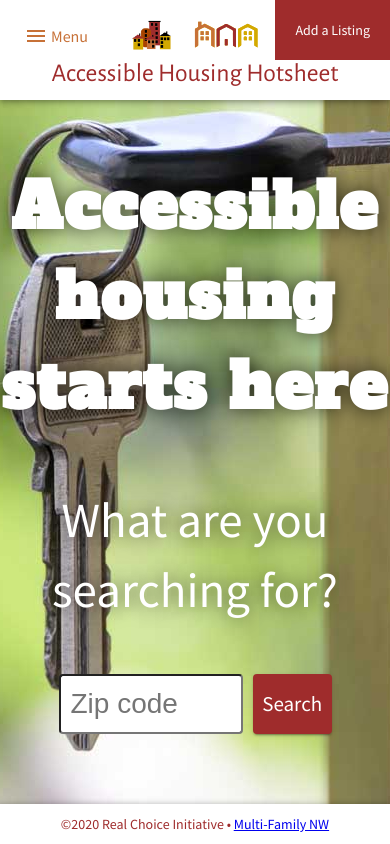
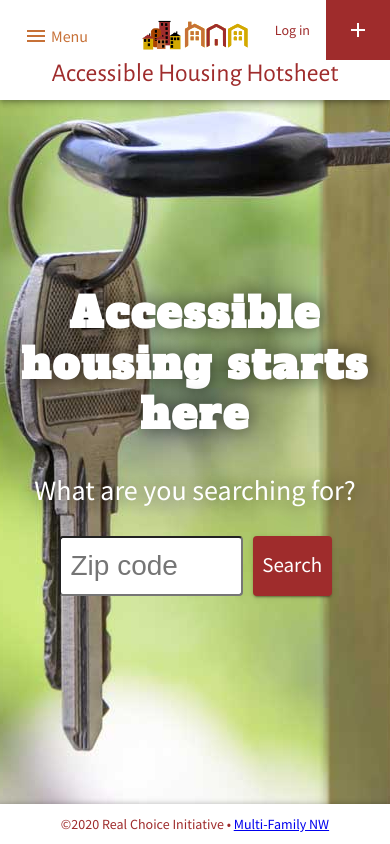
Before and after one commit to rifkegribenes/accessible-housing-app, a React (Create React App) app in the folder client/: page / in a window 390 px wide. Built offline with nearby package versions, Linux system fonts and the light colour scheme; what redux-api-middleware would draw is missing.

Commit message:
add login link

```diff
--- a/client/src/App.js
+++ b/client/src/App.js
@@ -154,13 +154,22 @@ const styles = theme => ({
     letterSpacing: "2px",
     color: "white",
     textShadow: "0 0 20px rgba(0, 0, 0, 0.63)",
-    textAlign: "center"
+    textAlign: "center",
+    [theme.breakpoints.down("sm")]: {
+      fontSize: "3em",
+      lineHeight: 1.2,
+      marginTop: 40
+    }
   },
   heroSubhead: {
     fontSize: "3.5em",
     color: "white",
     textShadow: "0 0 20px rgba(0, 0, 0, 0.63)",
-    textAlign: "center"
+    textAlign: "center",
+    [theme.breakpoints.down("sm")]: {
+      fontSize: "2em",
+      lineHeight: 1.2
+    }
   },
   heroForm: {
     width: "70vw",
--- a/client/src/containers/NavBar.jsx
+++ b/client/src/containers/NavBar.jsx
@@ -3,6 +3,8 @@ import { Link, withRouter } from "react-router-dom";
 import { connect } from "react-redux";
 import PropTypes from "prop-types";
 
+// import useMediaQuery from '@material-ui/core/useMediaQuery';
+import withWidth, { isWidthUp } from "@material-ui/core/withWidth";
 import { withStyles } from "@material-ui/core/styles";
 import AppBar from "@material-ui/core/AppBar";
 import Toolbar from "@material-ui/core/Toolbar";
@@ -15,13 +17,16 @@ import MenuItem from "@material-ui/core/MenuItem";
 import ListItemText from "@material-ui/core/ListItemText";
 import Slide from "@material-ui/core/Slide";
 import Avatar from "@material-ui/core/Avatar";
+import AddIcon from "@material-ui/icons/Add";
 
 import { skip } from "../utils";
 import rci_logo from "../img/RCI_140x100.png";
 import mfnw_logo from "../img/mfnw-red.svg";
 // import { openSnackbar } from "./Notifier";
 
-// const BASE_URL = process.env.REACT_APP_BASE_URL;
+// import theme from "../styles/theme";
+
+const BASE_URL = process.env.REACT_APP_BASE_URL;
 
 const styles = theme => ({
   root: {
@@ -163,7 +168,7 @@ const styles = theme => ({
     width: "auto",
     marginRight: 10,
     [theme.breakpoints.down("sm")]: {
-      margin: "0 10px"
+      margin: 0
     }
   },
   logoLink: {
@@ -180,6 +185,23 @@ const styles = theme => ({
     [theme.breakpoints.down("sm")]: {
       flexWrap: "wrap",
       paddingTop: 20
+    }
+  },
+  loginLinkNavBar: {
+    marginRight: 120,
+    color: theme.palette.primary.main,
+    textDecoration: "none",
+    [theme.breakpoints.down("sm")]: {
+      position: "absolute",
+      top: 20,
+      right: 80,
+      marginRight: 0
+    },
+    "&:hover": {
+      borderBottom: `1px dotted ${theme.palette.primary.main}`
+    },
+    "&:focus": {
+      borderBottom: `1px dotted ${theme.palette.primary.main}`
     }
   },
   drawer: {
@@ -266,6 +288,7 @@ export class NavBar extends React.Component {
         })}
       </div>
     );
+    const mobile = !isWidthUp("sm");
 
     return (
       <div className={classes.root} data-test="component-navbar">
@@ -335,7 +358,7 @@ export class NavBar extends React.Component {
                 Accessible Housing Hotsheet
               </Link>
             </Typography>
-            {loggedIn && (
+            {loggedIn ? (
               <div className={classes.admin}>
                 <Avatar
                   alt={this.props.profile.profile.name}
@@ -343,6 +366,13 @@ export class NavBar extends React.Component {
                   className={classes.avatar}
                 />
               </div>
+            ) : (
+              <a
+                className={classes.loginLinkNavBar}
+                href={`${BASE_URL}/api/auth/google`}
+              >
+                {mobile ? "Log in" : "Log in / Sign up"}
+              </a>
             )}
             <Button
               className={classes.buttonRight}
@@ -350,7 +380,7 @@ export class NavBar extends React.Component {
               href="/new"
               type="button"
             >
-              Add a Listing
+              {mobile ? <AddIcon /> : "Add a Listing"}
             </Button>
           </Toolbar>
         </AppBar>
@@ -383,4 +413,6 @@ const mapStateToProps = state => ({
   profile: state.profile
 });
 
-export default withRouter(withStyles(styles)(connect(mapStateToProps)(NavBar)));
+export default withWidth()(
+  withRouter(withStyles(styles)(connect(mapStateToProps)(NavBar)))
+);
```
